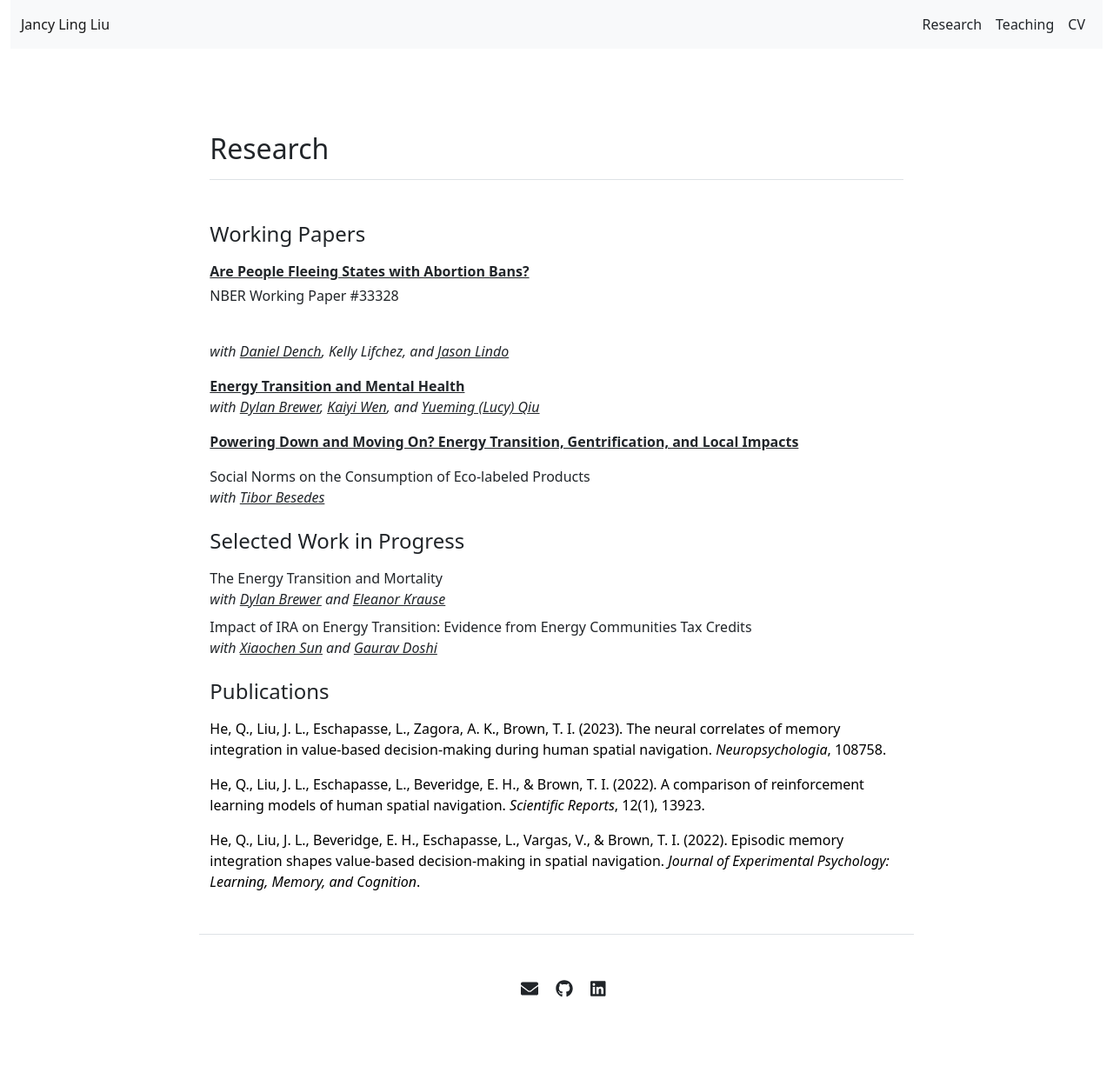
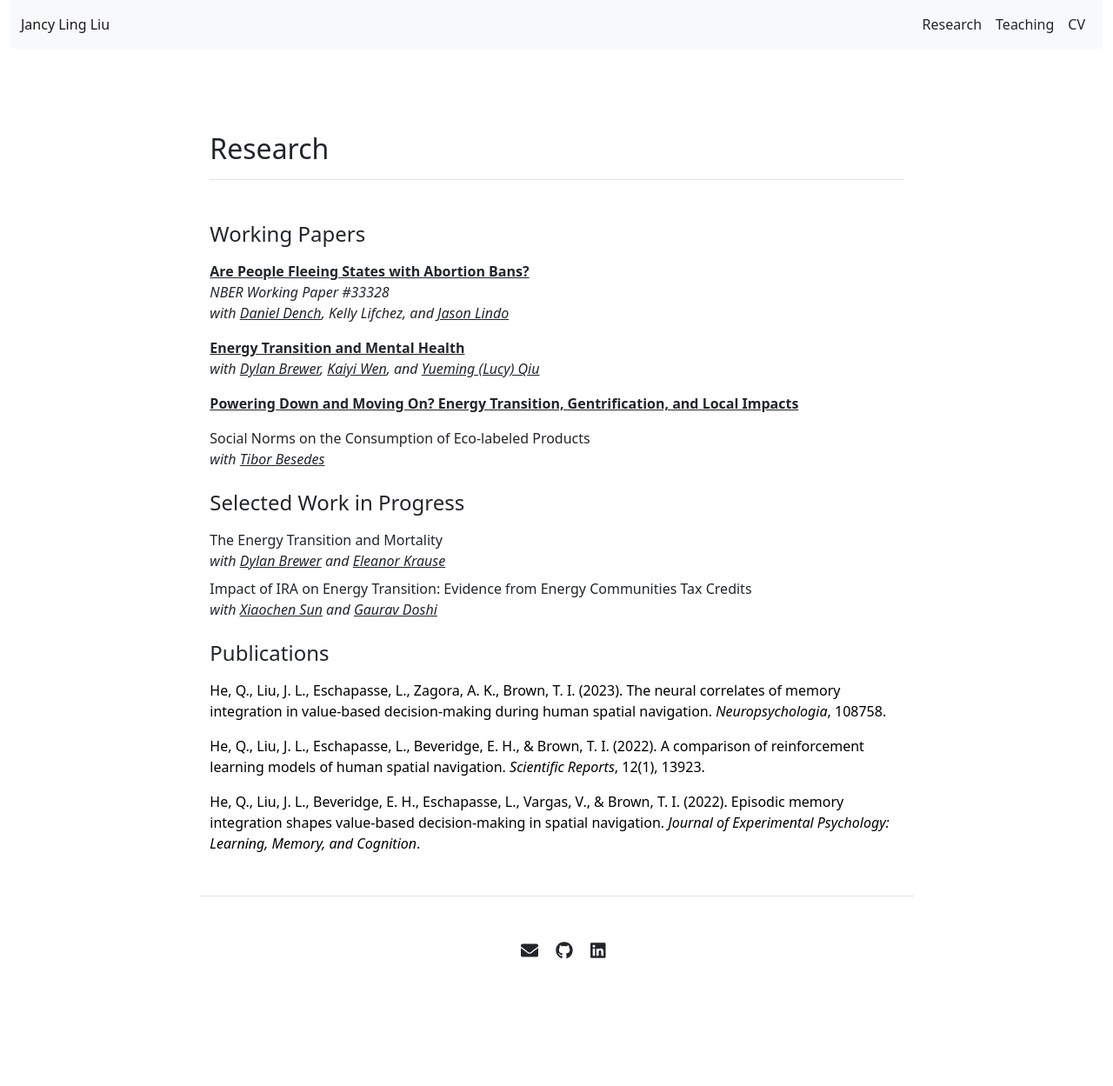
Before and after one commit to Jancyll/Jancyll.github.io, a Jekyll site: the page built from research.md, in a window 1280 px wide. Shown: the whole page at 87% size. Built offline with Jekyll 4.4.1, drawn with Linux system fonts in a browser that asks for light colours; after the commit the page ends 1205 px from its top, so only the background shows below that.

Commit message:
Update research.html

```diff
--- a/_includes/research.html
+++ b/_includes/research.html
@@ -37,9 +37,7 @@
                     <p style="font-size: 0.8em;"> <em>{{ item.related_info }}</em>  </p>
                 {% endif %} -->
 
-{% if item.related_info %}
-                <p <em>{{ item.related_info }}</em> </p>
-            {% endif %}
+{% if item.related_info %}<br><em>{{ item.related_info }}</em>{% endif %}
 
 <!--                 {% if item.url %}
                     <a href="{{ site.github.url }}/papers/{{ item.url }}" style="font-weight: bold;">{{ item.name }}</a>
```
